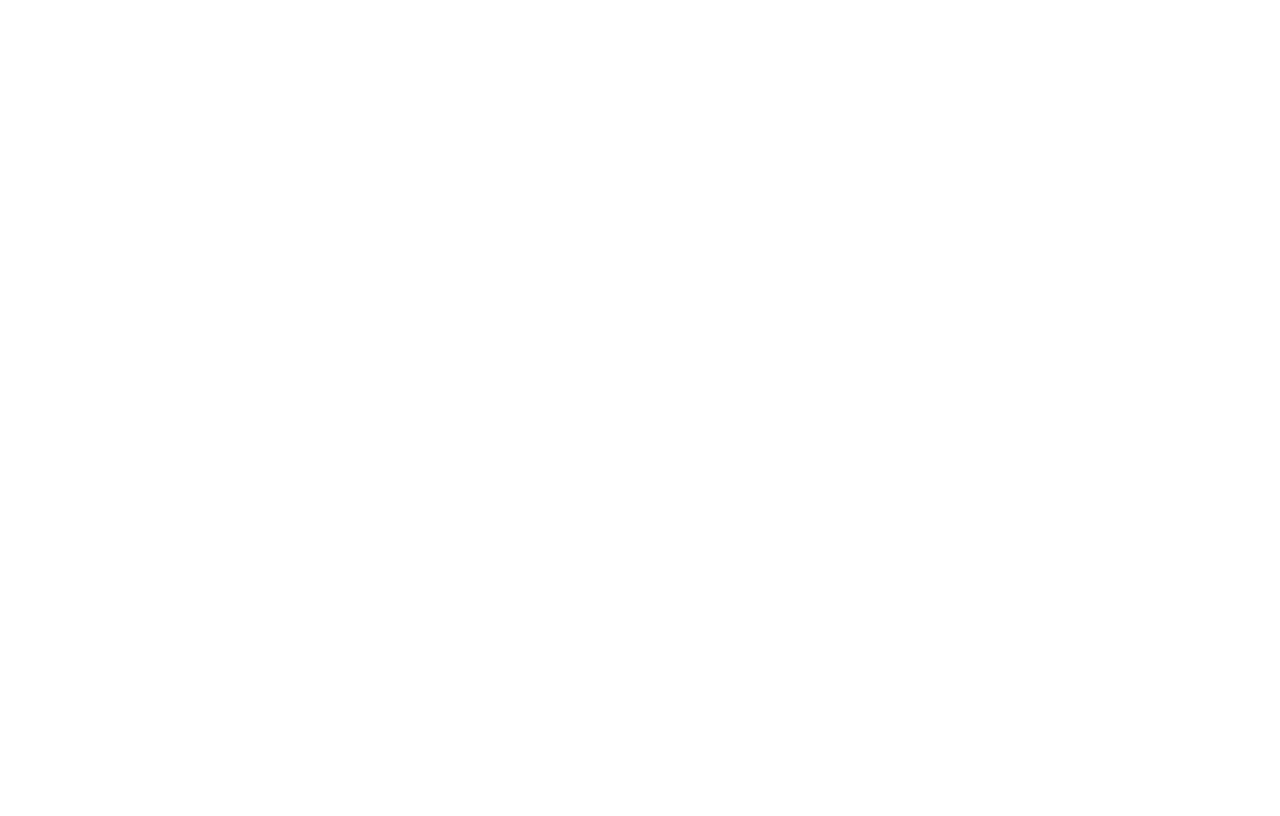
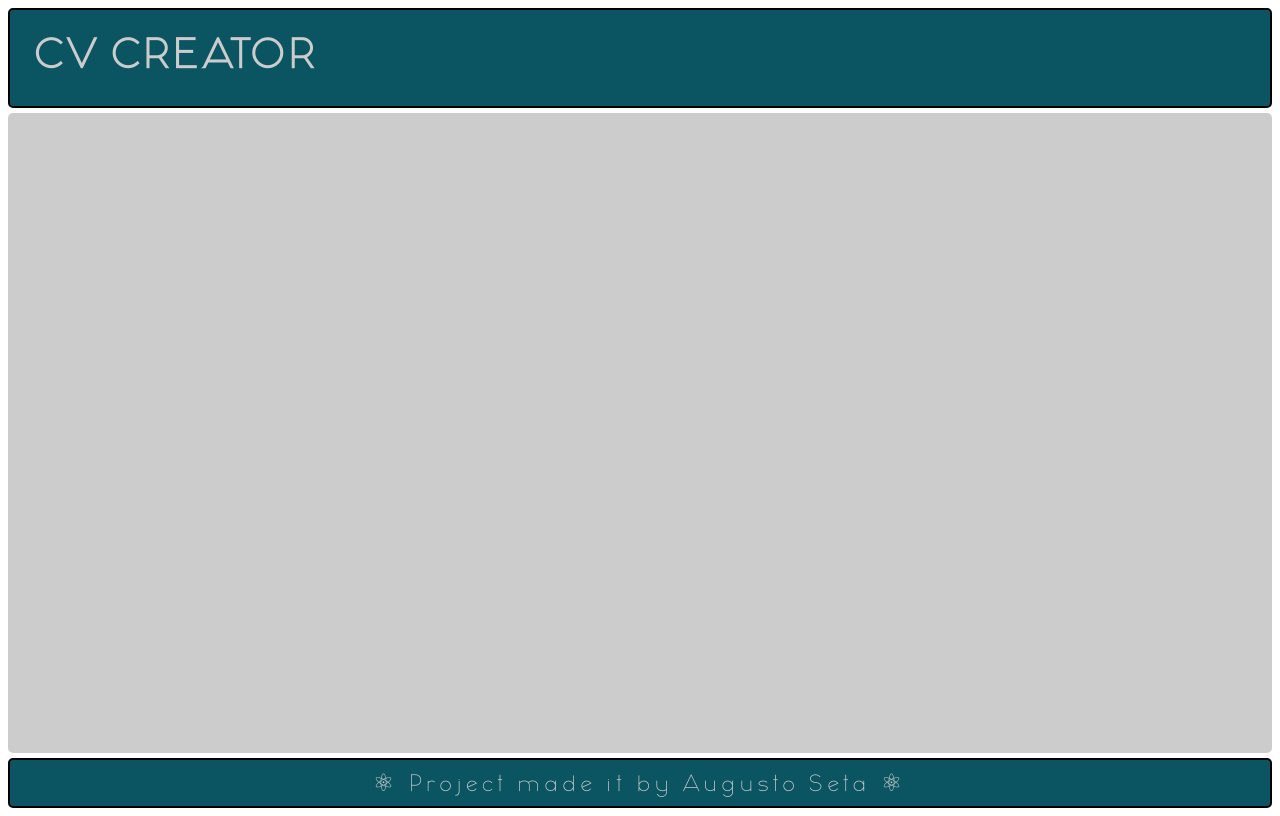
Before and after one commit to auseta/CV-Application-Project, a React (Create React App) app: page / in a window 1280 px wide. Built offline with nearby package versions, Linux system fonts and the light colour scheme.

Commit message:
Created the main components, added styles and an external font for the application display.

```diff
--- a/src/App.js
+++ b/src/App.js
@@ -1,10 +1,19 @@
-import React from 'react'
+import React, { Component } from 'react'
+import Content from './components/Content';
+import Footer from './components/Footer';
+import Header from './components/Header';
 import './styles/style.css'
 
-function App() {
-  return (
-    <div className='app-wrapper'></div>
-  )
+class App extends Component {
+  render() {
+    return (
+      <div className='app-wrapper'>
+        <Header/>
+        <Content />
+        <Footer />
+      </div>
+    )
+  }
 }
 
 export default App;
--- /dev/null
+++ b/src/components/Content.js
@@ -0,0 +1,11 @@
+import React, { Component } from 'react';
+
+export default class Content extends Component {
+  render() {
+    return (
+      <div className='app--content'>
+
+      </div>
+    )
+  }
+}
--- /dev/null
+++ b/src/components/Footer.js
@@ -0,0 +1,11 @@
+import React, { Component } from 'react';
+
+export default class Footer extends Component {
+  render() {
+    return (
+      <div className='app--footer'>
+        <p>⚛ Project made it by Augusto Seta ⚛</p>
+      </div>
+    )
+  }
+}
--- /dev/null
+++ b/src/components/Header.js
@@ -0,0 +1,11 @@
+import React, { Component } from 'react';
+
+export default class Header extends Component {
+  render() {
+    return (
+      <div className='app--header'>
+        <h1>CV CREATOR</h1>
+      </div>
+    )
+  }
+}
--- a/src/styles/style.css
+++ b/src/styles/style.css
@@ -1,22 +1,66 @@
-.app-wrapper {
-  display: grid;
-  grid-template-rows: 1fr 4fr 1fr;
+@font-face {
+  font-family: 'Chocolada';
+  src: url('../Fonts/chocolada-webfont.woff') format('woff'),
+      url('../Fonts/chocolada-webfont.woff2') format('woff2');
 }
 
-.content {
-  display: grid;
-  grid-template-columns: 1fr 1fr;
+:root {
+  --blue--color: #0B5563;
+  --light--color: #cccccc;
 }
 
-form {
-  border: 1px solid black;
-  display: flex;
-  flex-direction: column;
-  text-align: start;
-  padding-left: 25px;
+* {
+  box-sizing: border-box;
+  font-family: Chocolada;
 }
 
-.form--personal--details {
+h1 {
+  font-size: 42px;
+  letter-spacing: 5px;
+}
+
+.app-wrapper {
+  height: 100vh;
+  display: grid;
+  grid-template-rows: 100px 4fr 50px;
+}
+
+/* HEADER COMPONENT STYLES */
+
+.app--header {
+  background-color: var(--blue--color);
   display: flex;
-  flex-direction: column;
+  align-items: center;
+  padding-left: 25px;
+  border: 2px solid black;
+  border-radius: 5px;
+  color: var(--light--color);
 }
+
+/* CONTENT COMPONENT STYLES */
+
+.app--content {
+  display: grid;
+  grid-template-columns: 1fr 2fr;
+  background-color: var(--light--color);
+  border-radius: 5px;
+  margin: 5px 0;
+}
+
+/* FOOTER COMPONENT STYLES */
+
+.app--footer {
+  background-color: var(--blue--color);
+  border: 2px solid black;
+  border-radius: 5px;
+  display: flex;
+  align-items: center;
+  justify-content: center;
+  border: 2px solid black;
+}
+
+.app--footer p {
+  color: var(--light--color);
+  font-size: 24px;
+  letter-spacing: 5px;
+}
```
Also changed, not shown: src/Fonts/chocolada-webfont.woff (added), src/Fonts/chocolada-webfont.woff2 (added), src/components/Form.js (added).
